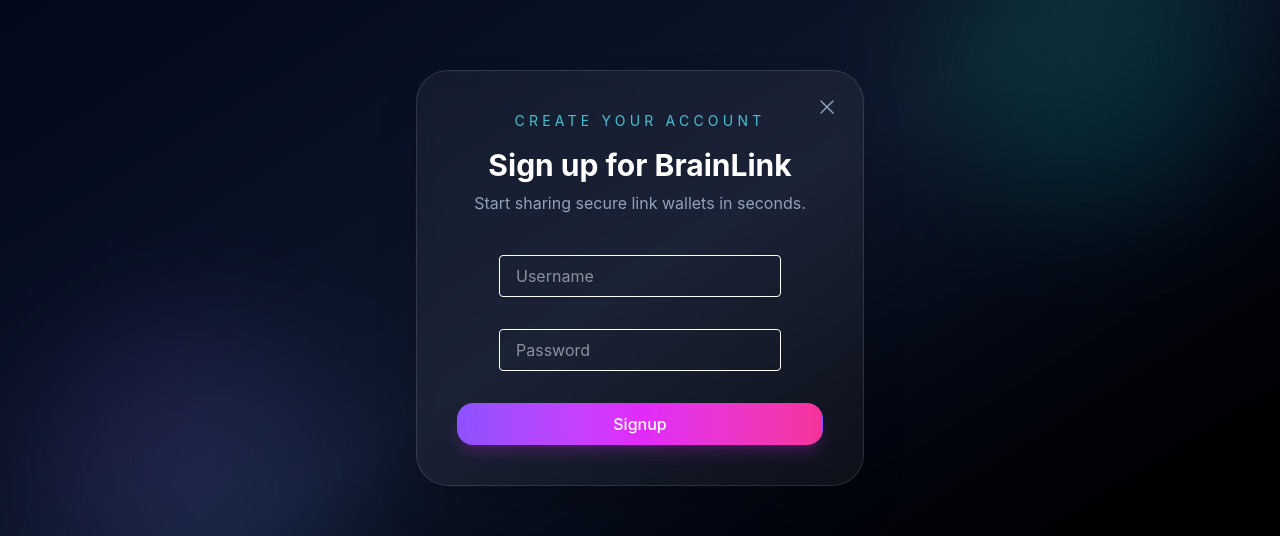
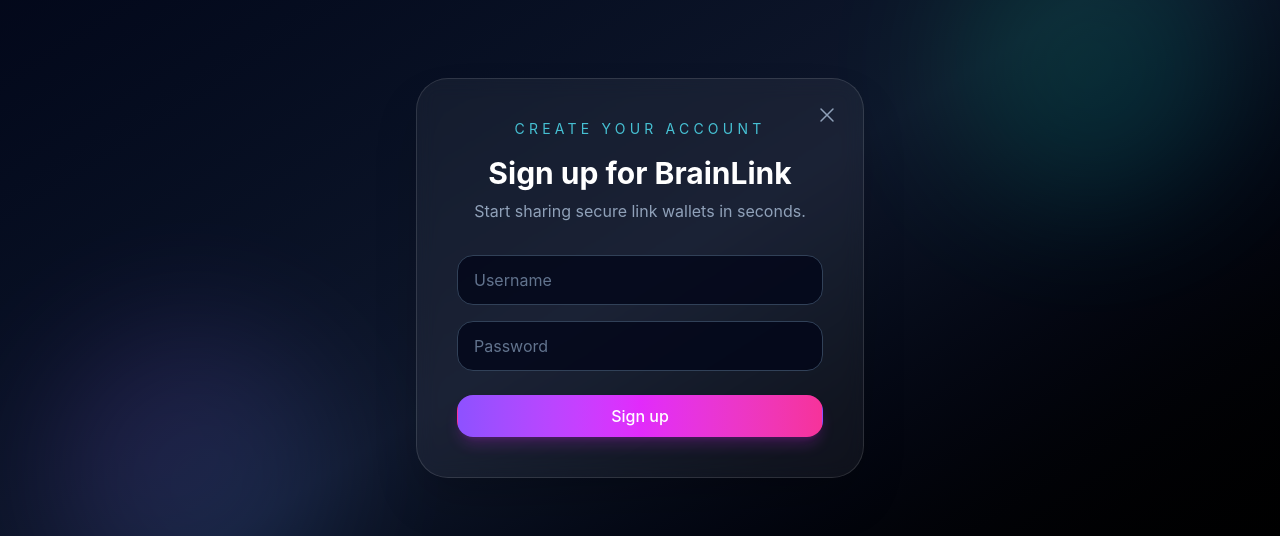
Before and after one commit to ashish187221/BrainLink, a React (Vite) app in the folder Frontend/: page /signup in a window 1280 px wide. Shown: the part 122-658 px from the top of the page. Built offline with nearby package versions, Linux system fonts and the light colour scheme; no server answers.

Commit message:
padding fix

```diff
--- a/Frontend/src/components/Input.tsx
+++ b/Frontend/src/components/Input.tsx
@@ -1,15 +1,19 @@
 
 interface InputProps {
-    placeholder : string;
-    ref ? : any;
+    placeholder: string;
+    type?: string;
+    ref?: any;
 }
-export function Input ({placeholder , ref} : InputProps){
-    return <div>
-        <input
-        ref = {ref}
-        placeholder={placeholder}
-        type={"text"}
-        className="px-4 py-2 border   rounded m-2"
-        />
-    </div>
+
+export function Input({ placeholder, type = "text", ref }: InputProps) {
+    return (
+        <div className="w-full">
+            <input
+                ref={ref}
+                placeholder={placeholder}
+                type={type}
+                className="w-full px-4 py-3 border border-slate-700 bg-slate-950/80 text-white placeholder:text-slate-500 rounded-2xl focus:outline-none focus:ring-2 focus:ring-cyan-500/50 transition"
+            />
+        </div>
+    );
 }
--- a/Frontend/src/pages/Signin.tsx
+++ b/Frontend/src/pages/Signin.tsx
@@ -34,7 +34,7 @@ export function Signin(){
     }
 
     return (
-        <div className="min-h-screen w-screen bg-gradient-to-br from-slate-950 via-slate-900 to-black text-white flex items-center justify-center relative overflow-hidden">
+        <div className="min-h-screen w-screen bg-gradient-to-br from-slate-950 via-slate-900 to-black text-white flex items-center justify-center relative overflow-hidden px-4 sm:px-6">
             <style>{`
                 @keyframes float {
                     0%, 100% { transform: translateY(0px); }
@@ -59,8 +59,7 @@ export function Signin(){
                 <div className="absolute bottom-20 right-10 w-72 h-72 bg-gradient-to-br from-purple-500 to-sky-500 rounded-full opacity-15 blur-3xl"></div>
             </div>
 
-            <div className="relative z-10 glass-effect rounded-[2rem] p-10 w-full max-w-md shadow-2xl border border-white/10">
-
+            <div className="relative z-10 glass-effect rounded-[2rem] p-6 sm:p-10 w-full max-w-md shadow-2xl border border-white/10">
 
                 <div
                     onClick={() => navigate("/")}
@@ -75,13 +74,13 @@ export function Signin(){
                     <p className="mt-2 text-slate-400">Access your secure shareable link wallet.</p>
                 </div>
 
-                <div className="flex flex-col gap-4 items-center">
+                <div className="flex flex-col gap-4 w-full">
                     <Input ref={usernameRef} placeholder="Username" />
-                    <Input ref={passwordRef} placeholder="Password" />
+                    <Input ref={passwordRef} type="password" placeholder="Password" />
                 </div>
 
-                <div className="pt-6 flex justify-center">
-                    <Button onClick={signin} loading={false} variant="primary" text="Signin" fullWidth={true} />
+                <div className="mt-6 flex justify-center w-full">
+                    <Button onClick={signin} loading={false} variant="primary" text="Sign in" fullWidth={true} />
                 </div>
 
             </div>
--- a/Frontend/src/pages/Signup.tsx
+++ b/Frontend/src/pages/Signup.tsx
@@ -43,7 +43,7 @@ export function Signup(){
 
 
     return (
-        <div className="min-h-screen w-screen bg-gradient-to-br from-slate-950 via-slate-900 to-black text-white flex items-center justify-center relative overflow-hidden">
+        <div className="min-h-screen w-screen bg-gradient-to-br from-slate-950 via-slate-900 to-black text-white flex items-center justify-center relative overflow-hidden px-4 sm:px-6">
             <style>{`
                 @keyframes float {
                     0%, 100% { transform: translateY(0px); }
@@ -66,12 +66,11 @@ export function Signup(){
                 <div className="absolute top-10 right-12 w-72 h-72 bg-gradient-to-br from-green-500 to-cyan-500 rounded-full opacity-15 blur-3xl"></div>
                 <div className="absolute bottom-16 left-12 w-72 h-72 bg-gradient-to-br from-purple-500 to-sky-500 rounded-full opacity-15 blur-3xl"></div>
             </div>
-            <div className="relative z-10 glass-effect rounded-[2rem] p-10 w-full max-w-md shadow-2xl border border-white/10">
+            <div className="relative z-10 glass-effect rounded-[2rem] p-6 sm:p-10 w-full max-w-md shadow-2xl border border-white/10">
 
-
-            <div
-                onClick={() => navigate("/")}
-                className="absolute top-4 right-4 p-2 rounded-full cursor-pointer text-slate-400 hover:text-white hover:bg-slate-800/70 transition"
+                <div
+                    onClick={() => navigate("/")}
+                    className="absolute top-4 right-4 p-2 rounded-full cursor-pointer text-slate-400 hover:text-white hover:bg-slate-800/70 transition"
                 >
                     <CrossIcon />
                 </div>
@@ -81,13 +80,13 @@ export function Signup(){
                     <p className="mt-2 text-slate-400">Start sharing secure link wallets in seconds.</p>
                 </div>
 
-                <div className="flex flex-col gap-4 items-center">
+                <div className="flex flex-col gap-4 w-full">
                     <Input ref={usernameRef} placeholder="Username" />
-                    <Input ref={passwordRef} placeholder="Password" />
+                    <Input ref={passwordRef} type="password" placeholder="Password" />
                 </div>
 
-                <div className="pt-6 flex justify-center">
-                    <Button onClick={signup} loading={false} variant="primary" text="Signup" fullWidth={true} />
+                <div className="mt-6 flex justify-center w-full">
+                    <Button onClick={signup} loading={false} variant="primary" text="Sign up" fullWidth={true} />
                 </div>
             </div>
         </div>
```
Also changed, not shown: Frontend/src/pages/LandingPage.tsx (+10 -10 lines).
